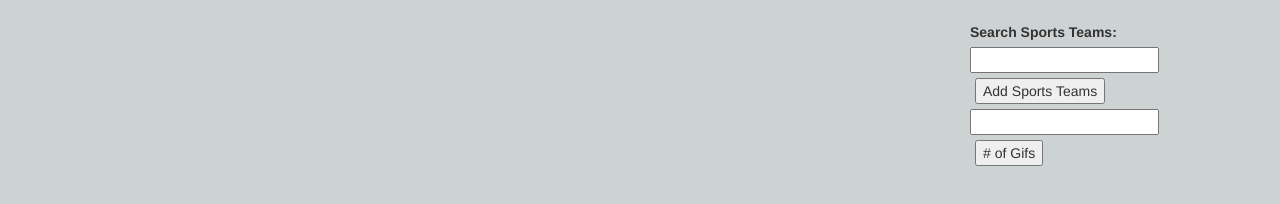
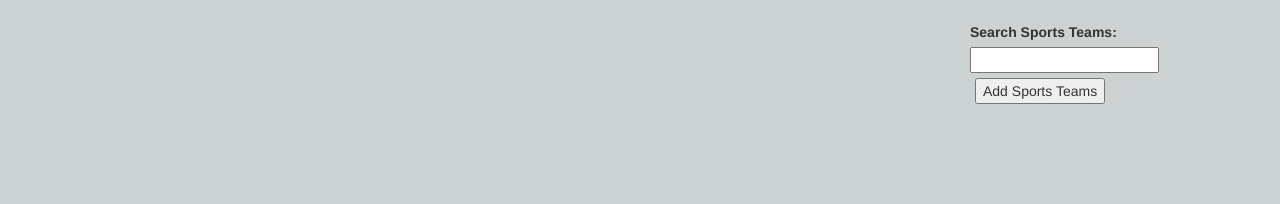
Before and after one commit to lmm47766/GifTastic, a plain HTML site: page index.html in a window 1280 px wide. Shown: the part 124-328 px from the top of the page. Drawn offline with nearby package versions, Linux system fonts and the light colour scheme.

Commit message:
removed extra input

```diff
--- a/index.html
+++ b/index.html
@@ -34,8 +34,8 @@
 						<label for="userInput">Search Sports Teams:</label><br>
 						<input type="text" id="userInput"><br>
 						<input class="" id="addButton" type="submit" value="Add Sports Teams">
-						<input type="text" id="userInput"><br>
-						<input class="" id="addButton" type="submit" value="# of Gifs">
+<!-- 						<input type="text" id="userInput"><br>
+						<input class="" id="addButton" type="submit" value="# of Gifs"> -->
 					</form>
 				</div>
 
```
